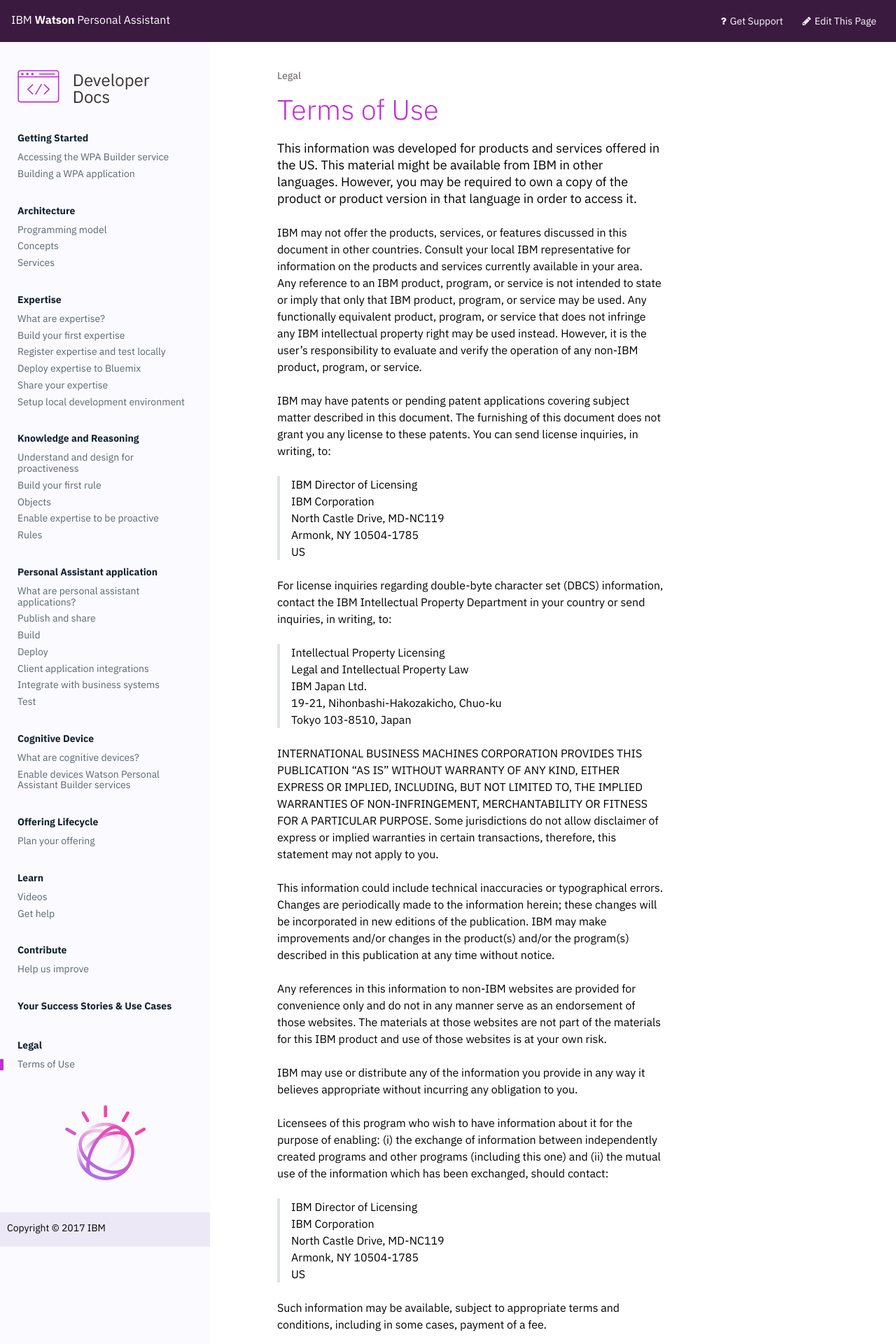
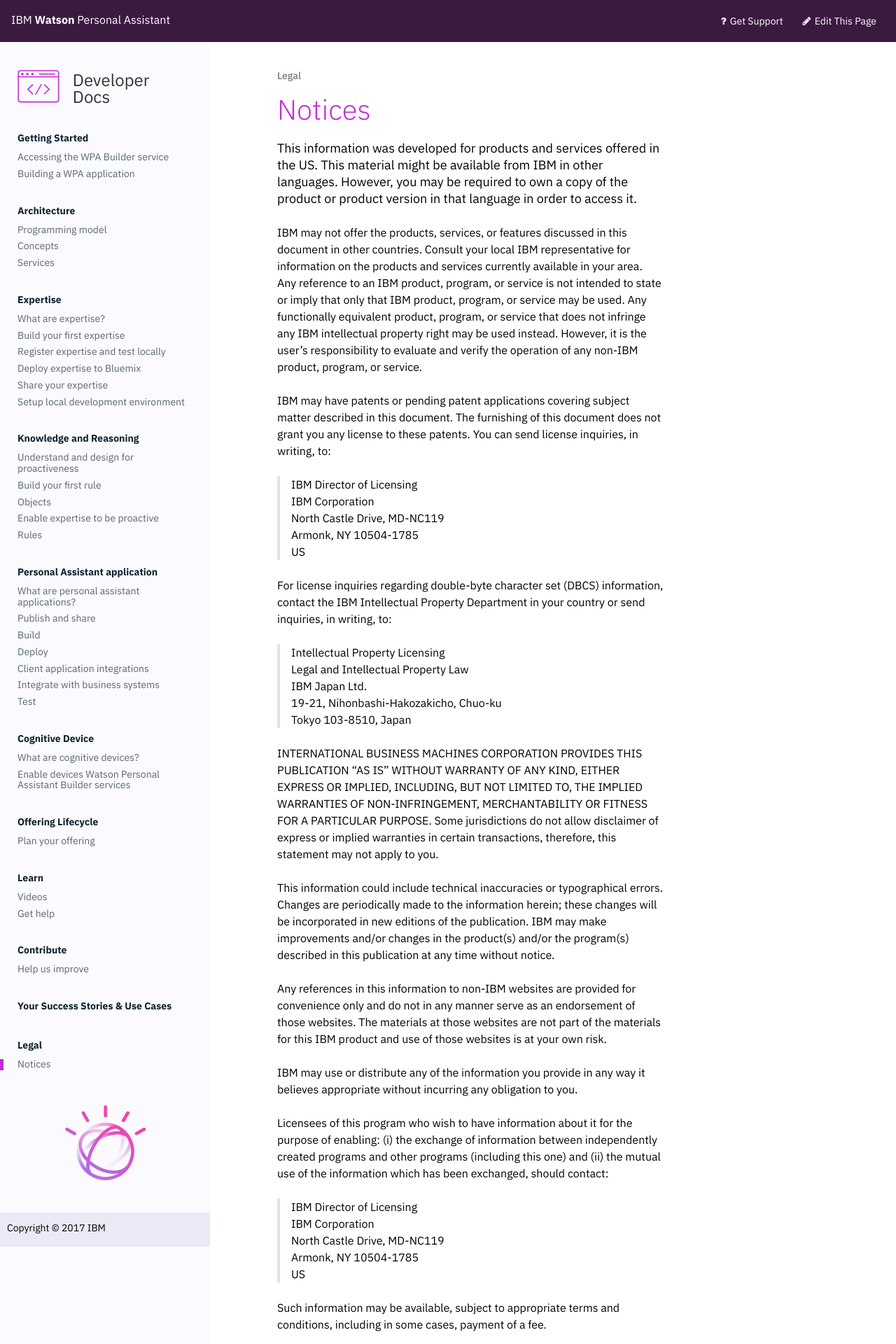
Before and after one commit to benjohnsonnlp/developer, a Jekyll site: the page built from _content/legal/terms-of-use.md, in a window 1280 px wide. Shown: the top 1920 px of the page at 70% size. Built offline with Jekyll 4.4.1, drawn with Linux system fonts in a browser that asks for light colours.

Commit message:
Update terms-of-use.md

```diff
--- a/_content/legal/terms-of-use.md
+++ b/_content/legal/terms-of-use.md
@@ -1,5 +1,5 @@
 ---
-title: Terms of Use
+title: Notices
 weight: 10
 ---
 
```
